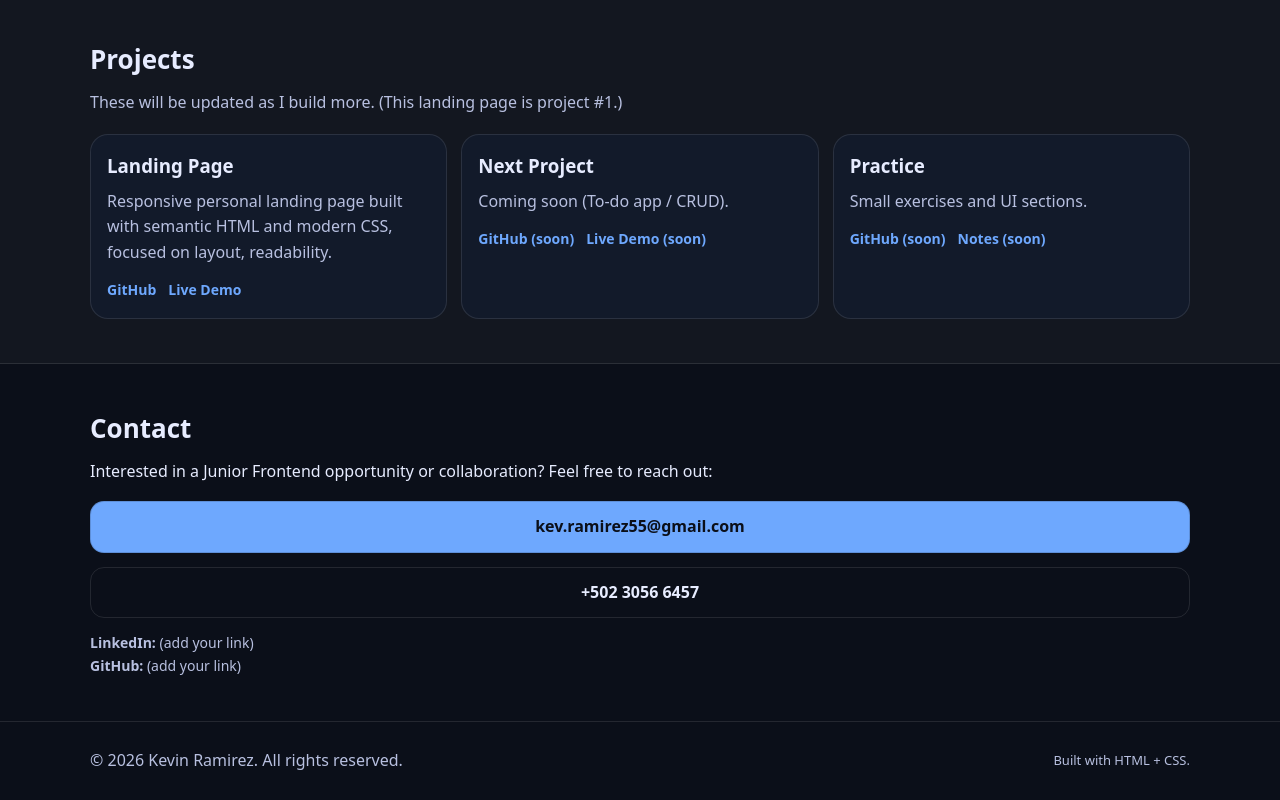
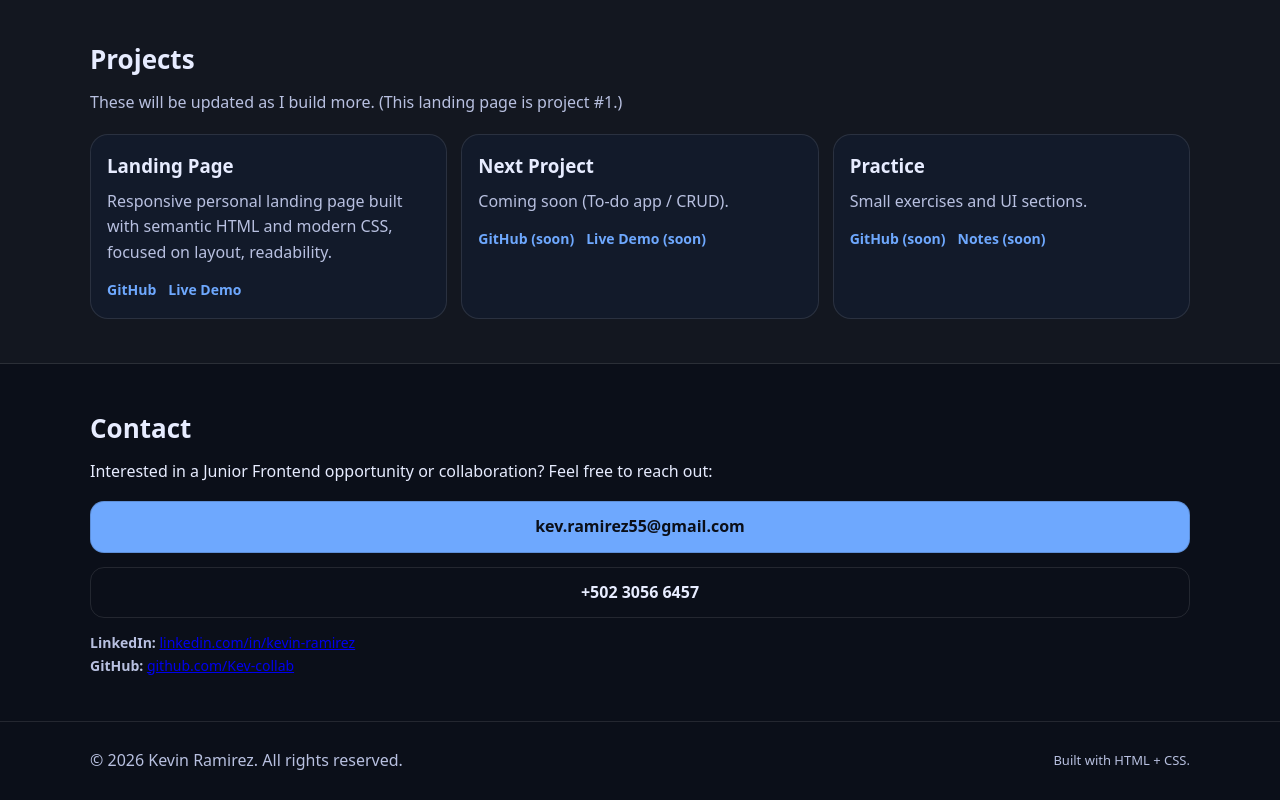
Before and after one commit to Kev-collab/landing-page-html-css, a plain HTML site: page index.html in a window 1280 px wide. Shown: the part 944-1744 px from the top of the page. Drawn offline with Linux system fonts and the light colour scheme.

Commit message:
Add LinkedIn and GitHub links to contact section

```diff
--- a/index.html
+++ b/index.html
@@ -155,9 +155,23 @@
           </a>
 
           <div class="contact__small">
-            <p><strong>LinkedIn:</strong> (add your link)</p>
-            <p><strong>GitHub:</strong> (add your link)</p>
+            <p>
+              <strong>LinkedIn:</strong>
+              <a href="https://www.linkedin.com/in/kevin-ramirez-892775260/"
+                 target="_blank" rel="noopener noreferrer">
+                linkedin.com/in/kevin-ramirez
+              </a>
+            </p>
+
+            <p>
+              <strong>GitHub:</strong>
+              <a href="https://github.com/Kev-collab"
+                 target="_blank" rel="noopener noreferrer">
+                github.com/Kev-collab
+              </a>
+            </p>
           </div>
+
         </div>
       </div>
     </section>
```
